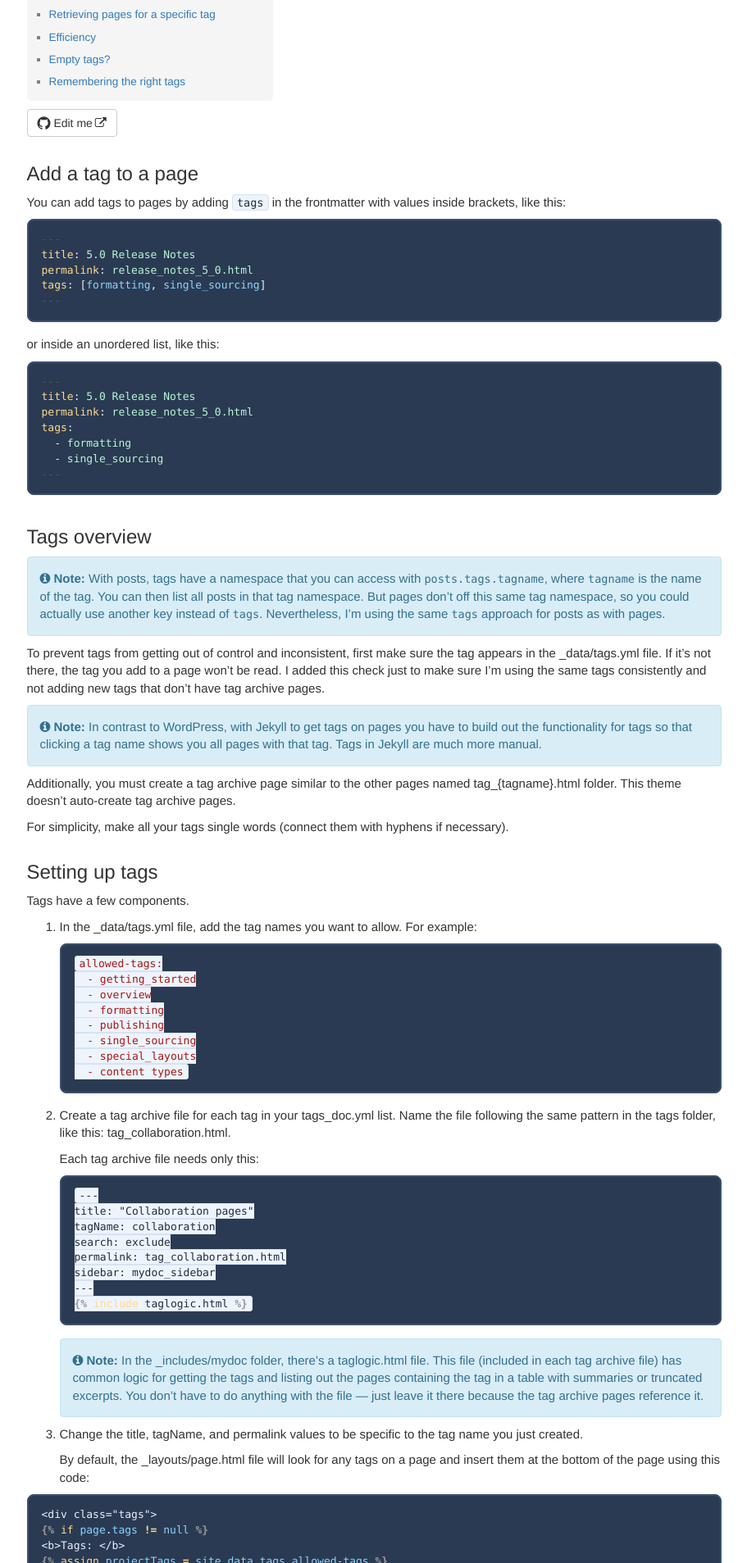
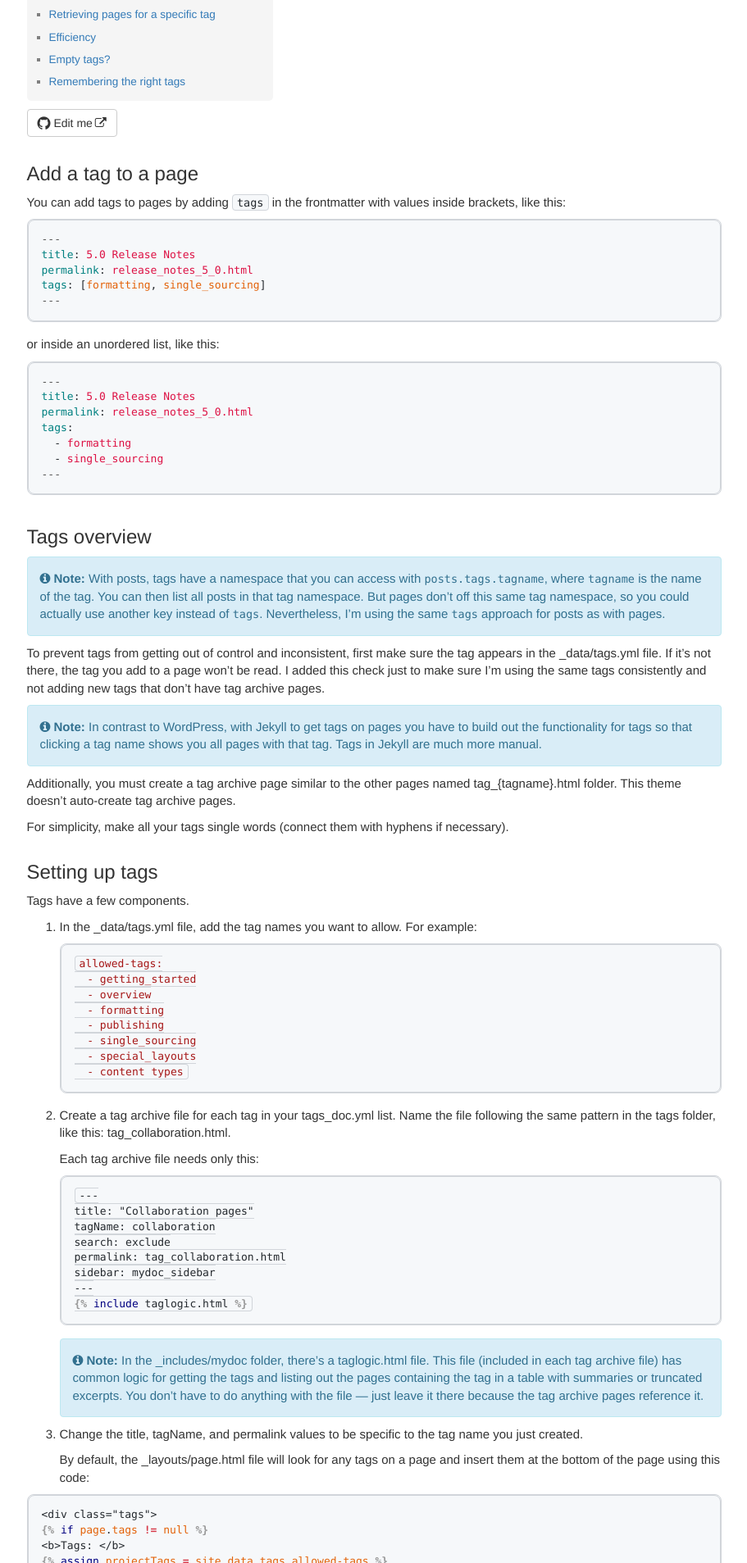
Before and after one commit to ilagunap/fpchecker-doc, a Jekyll site: the page built from pages/mydoc/mydoc_tags.md, in a window 1280 px wide. Shown: the part 347-2254 px from the top of the page at 82% size, without its empty margins (330-1241 px from the left). Built offline with Jekyll 4.4.1, drawn with Linux system fonts in a browser that asks for light colours; comment, search, counter and statistics services are not loaded; some of the changed text lies outside the part shown.

Commit message:
changes to style

```diff
--- a/css/customstyles.css
+++ b/css/customstyles.css
@@ -258,79 +258,37 @@ div#toc ul li ul {
 
 }
 
-/* Minimal code styling override: dark fenced blocks, subtle inline code */
+/* Light code styling override for fenced and inline code blocks */
 .highlighter-rouge .highlight {
-    background: #2a3a52;
-    border: 1px solid #3c5170;
+    background: #f6f8fa;
+    border: 1px solid #d1d5da;
     border-radius: 8px;
     margin-bottom: 16px;
 }
 
 .highlighter-rouge .highlight pre {
     background: transparent;
-    color: #eaf1fb;
+    color: #24292e;
     padding: 14px 16px;
     line-height: 1.45;
     margin: 0;
     overflow-x: auto;
 }
 
-/* Syntax token overrides for dark code blocks (Rouge) */
-.highlighter-rouge .highlight .nv,
-.highlighter-rouge .highlight .vc,
-.highlighter-rouge .highlight .vg,
-.highlighter-rouge .highlight .vi {
-    color: #8bd5ff;
-}
-
-.highlighter-rouge .highlight .nb,
-.highlighter-rouge .highlight .nf {
-    color: #c6e3ff;
-}
-
-.highlighter-rouge .highlight .nt,
-.highlighter-rouge .highlight .na,
-.highlighter-rouge .highlight .nl {
-    color: #ffd98e;
-}
-
-.highlighter-rouge .highlight .k,
-.highlighter-rouge .highlight .kt,
-.highlighter-rouge .highlight .o,
-.highlighter-rouge .highlight .ow {
-    color: #ffd98e;
-}
-
-.highlighter-rouge .highlight .s,
-.highlighter-rouge .highlight .s1,
-.highlighter-rouge .highlight .s2,
-.highlighter-rouge .highlight .sb,
-.highlighter-rouge .highlight .sx {
-    color: #b8f7d4;
-}
-
-.highlighter-rouge .highlight .mi,
-.highlighter-rouge .highlight .mf,
-.highlighter-rouge .highlight .m {
-    color: #f7c7ff;
-}
-
-.highlighter-rouge .highlight .c,
-.highlighter-rouge .highlight .c1,
-.highlighter-rouge .highlight .cm {
-    color: #9fb0c9;
-}
-
-.highlighter-rouge .highlight .gp {
-    color: #a7bce0;
-}
+/* Syntax Token Overrides for internal elements */
+.highlighter-rouge .highlight .o { color: #d73a49; font-weight: bold; }
+.highlighter-rouge .highlight .nv { color: #e36209; }
+.highlighter-rouge .highlight .nb { color: #005cc5; }
+.highlighter-rouge .highlight .s2 { color: #032f62; }
+.highlighter-rouge .highlight .c1 { color: #6a737d; font-style: italic; }
+.highlighter-rouge .highlight .mi { color: #005cc5; }
 
 p code,
 li code,
 td code {
-    background: #eef4fc;
-    border: 1px solid #d6e2f2;
-    color: #1f2d42;
+    background: #f6f8fa;
+    border: 1px solid #d1d5da;
+    color: #24292e;
     border-radius: 4px;
     padding: 1px 5px;
 }
```
Also changed, not shown: exponent-usage.md (+7 -1 lines), rounding-error-tracking.md (+5 -3 lines).
